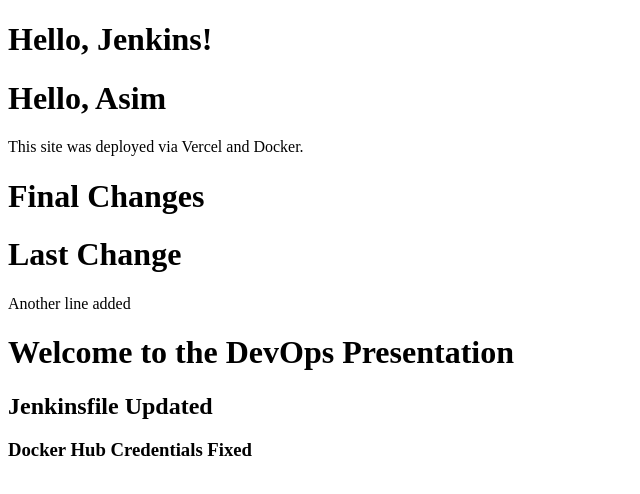
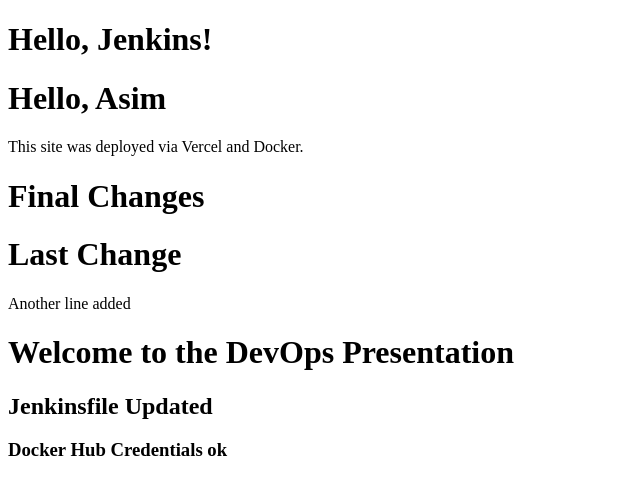
Before and after one commit to asimadeel8/online-presentation, a website: page index.html in a window 1280 px wide. Shown: the full height of the page, 0-640 px from the left. Drawn offline with Linux system fonts and the light colour scheme.

Commit message:
latest commits

```diff
--- a/index.html
+++ b/index.html
@@ -12,6 +12,6 @@
     <p>Another line added</p>
     <h1>Welcome to the DevOps Presentation</h1>
     <h2>Jenkinsfile Updated</h2>
-    <h3>Docker Hub Credentials Fixed</h3>
+    <h3>Docker Hub Credentials ok</h3>
 </body>
 </html>
```
